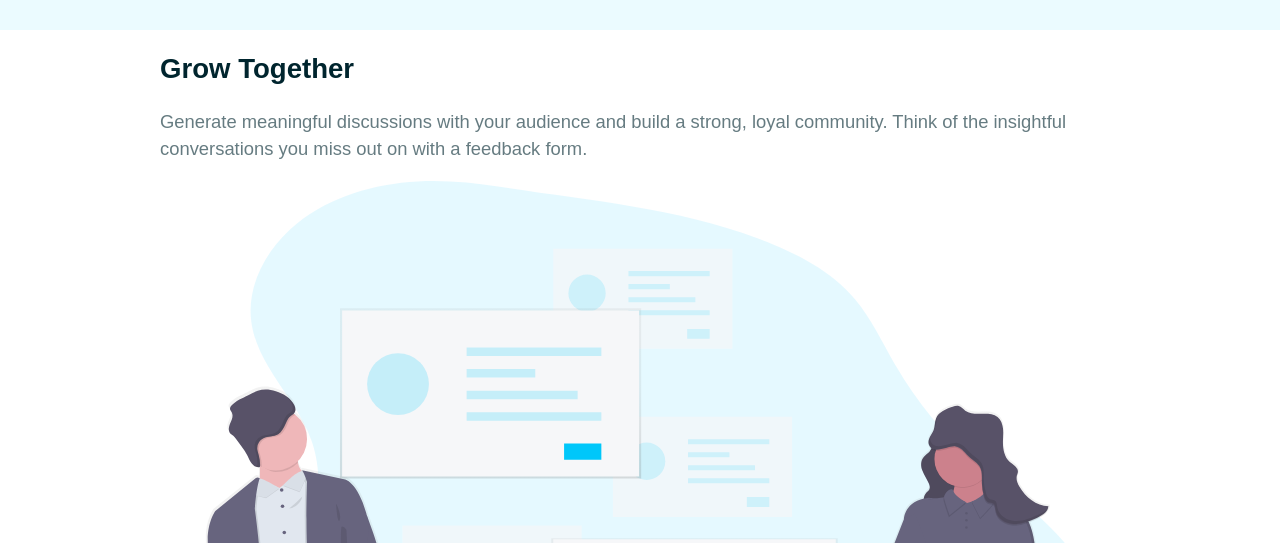
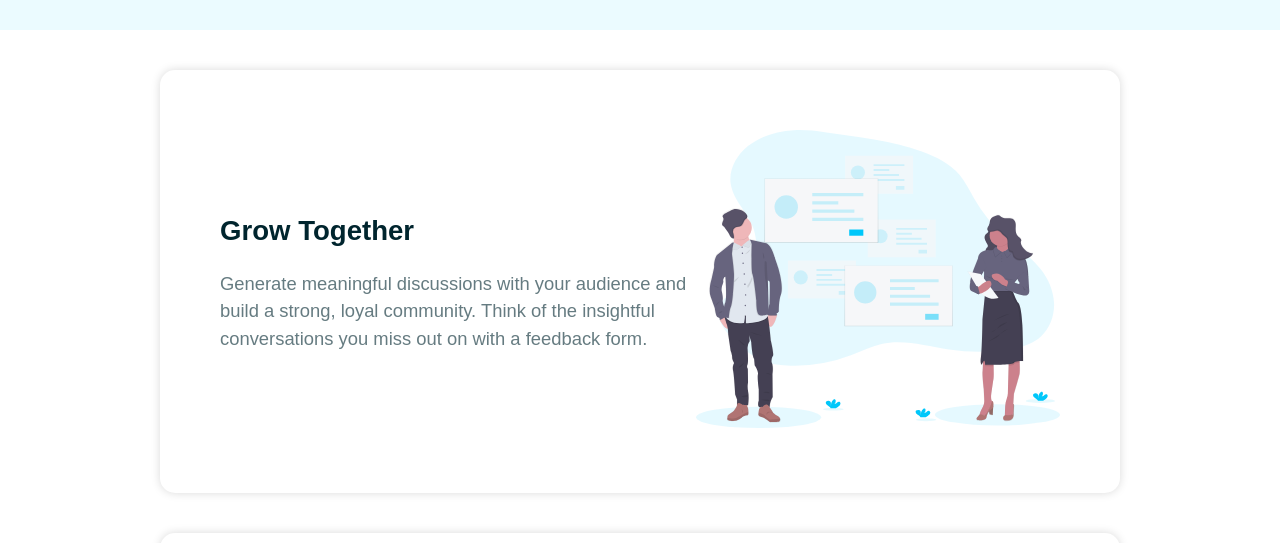
Before and after one commit to lawlawson/huddle-landing-page, a React (Create React App) app: page / in a window 1280 px wide. Shown: the part 397-940 px from the top of the page. Built offline with nearby package versions, Linux system fonts and the light colour scheme.

Commit message:
Styled card components

```diff
--- a/src/components/Card.js
+++ b/src/components/Card.js
@@ -1,6 +1,8 @@
+import { StyledCard } from './styles/Card.styled';
+
 export default function Card({ item: { id, title, body, image } }) {
   return (
-    <div>
+    <StyledCard>
       <div>
         <h2>{title}</h2>
         <p>{body}</p>
@@ -8,6 +10,6 @@
       <div>
         <img src={`./images/${image}`} alt='' />
       </div>
-    </div>
+    </StyledCard>
   );
 }
--- /dev/null
+++ b/src/components/styles/Card.styled.js
@@ -0,0 +1,11 @@
+import styled from 'styled-components';
+
+export const StyledCard = styled.div`
+  display: flex;
+  align-items: center;
+  background-color: #fff;
+  border-radius: 15px;
+  box-shadow: 0 0 10px rgba(0, 0, 0, 0.15);
+  margin: 40px 0;
+  padding: 60px;
+`;
```
